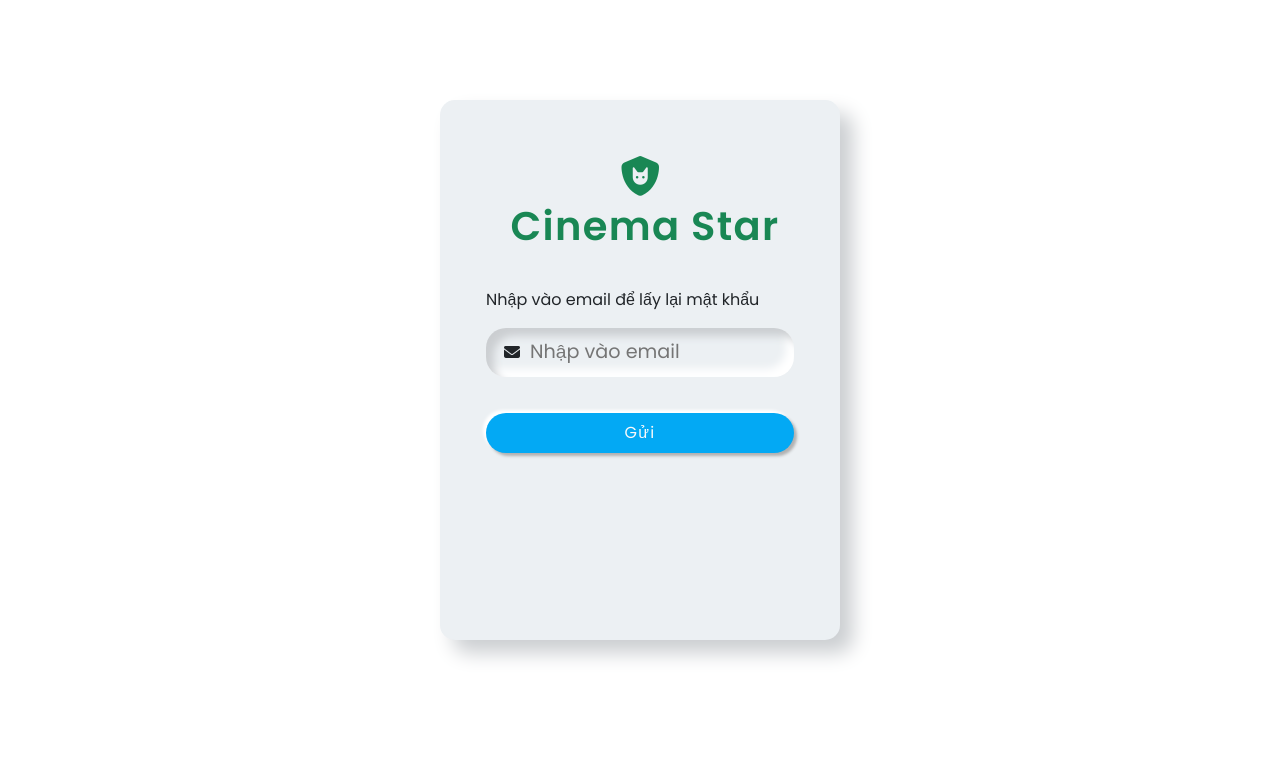
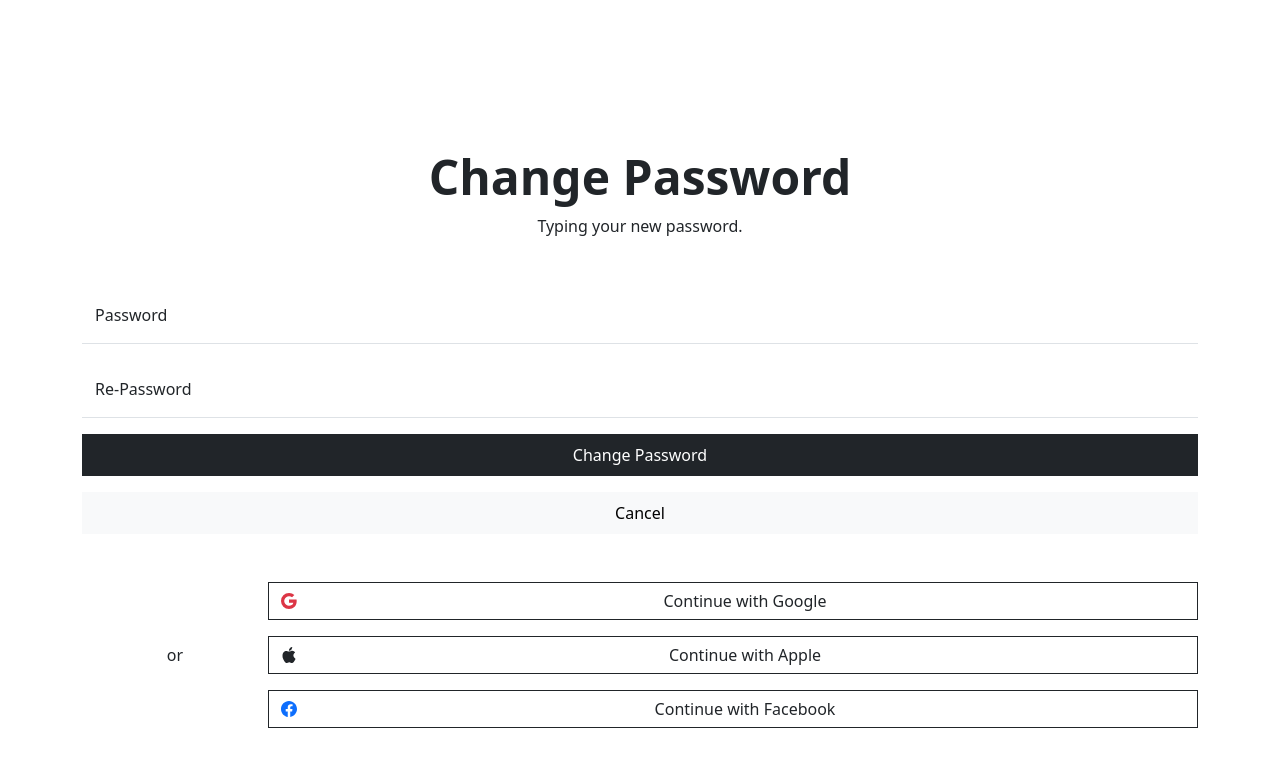
Before and after one commit to nguyenthequyen210398/Mock2024_Group3, a React (Vite) app in the folder fe-book-movie-tickets/: page /reset-password in a window 1280 px wide. Shown: the top 766 px of the page. Built offline with nearby package versions, Linux system fonts and the light colour scheme.

Commit message:
ADD UI of ResetPassword

```diff
--- a/fe-book-movie-tickets/src/pages/auth/ResetPassword.jsx
+++ b/fe-book-movie-tickets/src/pages/auth/ResetPassword.jsx
@@ -1,24 +1,141 @@
-import './auth.scss'
+import {useState} from "react";
+import './ChangePassword.scss';
+import {Button} from "react-bootstrap";
+
 function ResetPassword() {
+    const [passwordForm, setPasswordForm] = useState({
+        password: '',
+        rePassword: '',
+    });
+    const [error, setError] = useState('');
+
+    const onSubmit = (e) => {
+        e.preventDefault();
+        if (passwordForm.password !== passwordForm.rePassword) {
+            setError('Passwords do not match');
+            return;
+        }
+        // Handle form submission logic here
+        console.log('Form submitted:', passwordForm);
+        // Clear form fields
+        setPasswordForm({
+            password: '',
+            rePassword: '',
+        });
+    };
+
+    const clearError = () => {
+        setError('');
+    };
+
+    const returnLogin = () => {
+        // Redirect or handle returning to login page
+        console.log('Returning to login');
+    };
 
     return (
-        <>
-            <div className="wrapper">
-                <div className="text-center text-success fs-1 brand d-flex flex-column mt-3">
-                    <i className="fa-solid fa-shield-cat me-2"></i>Cinema Star
+        <section className="py-3 py-md-5 py-xl-8">
+            <div className="container">
+                <div className="row">
+                    <div className="col-12">
+                        <div className="mb-5">
+                            <h2 className="display-5 fw-bold text-center">Change Password</h2>
+                            <p className="text-center m-0">Typing your new password.</p>
+                        </div>
+                    </div>
                 </div>
-                <div className="p-3 mt-3">
-                    <p className="text-dark">Nhập vào email để lấy lại mật khẩu</p>
-                    <div className="form-field d-flex align-items-center">
-                        <i className="ms-2 fa-solid fa-envelope"></i>
-                        <input type="email" name="email" id="email" placeholder="Nhập vào email" />
+                <div className="row justify-content-center">
+                    <div className="col-12 ">
+                        <div className="row gy-5 justify-content-center">
+                            <div className="col-12">
+                                <form onSubmit={onSubmit}>
+                                    <div className="col-12">
+                                        <div className="form-floating mb-3">
+                                            <input
+                                                type="password"
+                                                className="form-control border-0 border-bottom rounded-0"
+                                                name="password"
+                                                id="password"
+                                                value={passwordForm.password}
+                                                placeholder="Password"
+                                                required
+                                                onChange={(e) =>
+                                                    setPasswordForm({
+                                                        ...passwordForm,
+                                                        password: e.target.value,
+                                                    })
+                                                }
+                                                onFocus={clearError}
+                                            />
+                                            <label htmlFor="password" className="form-label">Password</label>
+                                        </div>
+                                    </div>
+                                    <div className="col-12">
+                                        <div className="form-floating mb-3">
+                                            <input
+                                                type="password"
+                                                className="form-control border-0 border-bottom rounded-0"
+                                                name="rePassword"
+                                                id="rePassword"
+                                                value={passwordForm.rePassword}
+                                                placeholder="Re-Password"
+                                                required
+                                                onChange={(e) =>
+                                                    setPasswordForm({
+                                                        ...passwordForm,
+                                                        rePassword: e.target.value,
+                                                    })
+                                                }
+                                                onFocus={clearError}
+                                            />
+                                            <label htmlFor="rePassword" className="form-label">Re-Password</label>
+                                        </div>
+                                    </div>
+                                    <div className="col-12">
+                                        {error && <div className="text-danger">{error}</div>}
+                                        <div className="d-grid">
+                                            <Button type="submit" className="btn btn-lg btn-dark rounded-0 fs-6">Change Password</Button>
+                                        </div>
+                                        <div className="d-grid">
+                                            <Button  onClick={returnLogin} className="btn btn-lg btn-light rounded-0 fs-6 mt-3">Cancel</Button>
+                                        </div>
+                                    </div>
+                                </form>
+                            </div>
+                            <div className="col-12  d-flex align-items-center">
+                                <div className="col-12 col-lg-2 d-flex align-items-center justify-content-center gap-3 flex-lg-column">
+
+                                    <div>or</div>
+
+                                </div>
+                                <div className="d-flex gap-3 flex-column w-100 ">
+                                    <a href="#!" className="btn bsb-btn-2xl btn-outline-dark rounded-0 d-flex align-items-center">
+                                        <svg xmlns="http://www.w3.org/2000/svg" width="16" height="16" fill="currentColor" className="bi bi-google text-danger" viewBox="0 0 16 16">
+                                            <path d="M15.545 6.558a9.42 9.42 0 0 1 .139 1.626c0 2.434-.87 4.492-2.384 5.885h.002C11.978 15.292 10.158 16 8 16A8 8 0 1 1 8 0a7.689 7.689 0 0 1 5.352 2.082l-2.284 2.284A4.347 4.347 0 0 0 8 3.166c-2.087 0-3.86 1.408-4.492 3.304a4.792 4.792 0 0 0 0 3.063h.003c.635 1.893 2.405 3.301 4.492 3.301 1.078 0 2.004-.276 2.722-.764h-.003a3.702 3.702 0 0 0 1.599-2.431H8v-3.08h7.545z"/>
+                                        </svg>
+                                        <span className="ms-2 fs-6 flex-grow-1">Continue with Google</span>
+                                    </a>
+                                    <a href="#!" className="btn bsb-btn-2xl btn-outline-dark rounded-0 d-flex align-items-center">
+                                        <svg xmlns="http://www.w3.org/2000/svg" width="16" height="16" fill="currentColor" className="bi bi-apple text-dark" viewBox="0 0 16 16">
+                                            <path d="M11.182.008C11.148-.03 9.923.023 8.857 1.18c-1.066 1.156-.902 2.482-.878 2.516.024.034 1.52.087 2.475-1.258.955-1.345.762-2.391.728-2.43Zm3.314 11.733c-.048-.096-2.325-1.234-2.113-3.422.212-2.189 1.675-2.789 1.698-2.854.023-.065-.597-.79-1.254-1.157a3.692 3.692 0 0 0-1.563-.434c-.108-.003-.483-.095-1.254.116-.508.139-1.653.589-1.968.607-.316.018-1.256-.522-2.267-.665-.647-.125-1.333.131-1.824.328-.49.196-1.422.754-2.074 2.237-.652 1.482-.311 3.83-.067 4.56.244.729.625 1.924 1.273 2.796.576.984 1.34 1.667 1.659 1.899.319.232 1.219.386 1.843.067.502-.308 1.408-.485 1.766-.472.357.013 1.061.154 1.782.539.571.197 1.111.115 1.652-.105.541-.221 1.324-1.059 2.238-2.758.347-.79.505-1.217.473-1.282Z"/>
+                                        </svg>
+                                        <span className="ms-2 fs-6 flex-grow-1">Continue with Apple</span>
+                                    </a>
+                                    <a href="#!" className="btn bsb-btn-2xl btn-outline-dark rounded-0 d-flex align-items-center">
+                                        <svg xmlns="http://www.w3.org/2000/svg" width="16" height="16" fill="currentColor" className="bi bi-facebook text-primary" viewBox="0 0 16 16">
+                                            <path d="M16 8.049c0-4.446-3.582-8.05-8-8.05C3.58 0-.002 3.603-.002 8.05c0 4.017 2.926 7.347 6.75 7.951v-5.625h-2.03V8.05H6.75V6.275c0-2.017 1.195-3.131 3.022-3.131.876 0 1.791.157 1.791.157v1.98h-1.009c-.993 0-1.303.621-1.303 1.258v1.51h2.218l-.354 2.326H9.25V16c3.824-.604 6.75-3.934 6.75-7.951z"/>
+                                        </svg>
+                                        <span className="ms-2 fs-6 flex-grow-1">Continue with Facebook</span>
+                                    </a>
+                                </div>
+                            </div>
+                        </div>
                     </div>
-                    <button id="btn-send-email" type="button" className="btn text-light mt-3">Gửi</button>
                 </div>
             </div>
-            <div id="toast-container"></div>
-        </>
-    )
+        </section>
+
+    );
 }
 
 export default ResetPassword;
--- a/fe-book-movie-tickets/src/pages/auth/auth.scss
+++ /dev/null
@@ -1,79 +0,0 @@
-/* Importing fonts from Google */
-@import url('https://fonts.googleapis.com/css2?family=Poppins:wght@300;400;500;600;700;800;900&display=swap');
-
-/* Reseting */
-* {
-  margin: 0;
-  padding: 0;
-  box-sizing: border-box;
-  font-family: 'Poppins', sans-serif;
-}
-
-.wrapper {
-  max-width: 400px;
-  min-height: 540px;
-  margin: 40px auto;
-  padding: 40px 30px 30px 30px;
-  background-color: #ecf0f3;
-  border-radius: 15px;
-  box-shadow: 13px 13px 20px #cbced1, -13px -13px 20px #fff;
-
-  .brand {
-    font-weight: 600;
-    font-size: 1.4rem;
-    letter-spacing: 1.3px;
-    padding-left: 10px;
-    color: #555;
-  }
-
-  .form-field {
-    padding-left: 10px;
-    margin-bottom: 20px;
-    border-radius: 20px;
-    box-shadow: inset 8px 8px 8px #cbced1, inset -8px -8px 8px #fff;
-
-    input {
-      width: 100%;
-      display: block;
-      border: none;
-      outline: none;
-      background: none;
-      font-size: 1.2rem;
-      color: #666;
-      padding: 10px 15px 10px 10px;
-      /* border: 1px solid red; */
-    }
-  }
-
-  .btn {
-    box-shadow: none;
-    width: 100%;
-    height: 40px;
-    background-color: #03a9f4;
-    color: #fff;
-    border-radius: 25px;
-    box-shadow: 3px 3px 3px #b1b1b1, -3px -3px 3px #fff;
-    letter-spacing: 1.3px;
-  }
-
-  .btn:hover {
-    background-color: #03e552;
-  }
-
-  a {
-    text-decoration: none;
-    font-size: 0.8rem;
-    color: #03a9f4;
-  }
-
-  a:hover {
-    color: #007db7;
-  }
-}
-
-@media (max-width: 380px) {
-  .wrapper {
-    margin: 30px 20px;
-    padding: 40px 15px 15px 15px;
-  }
-}
```
